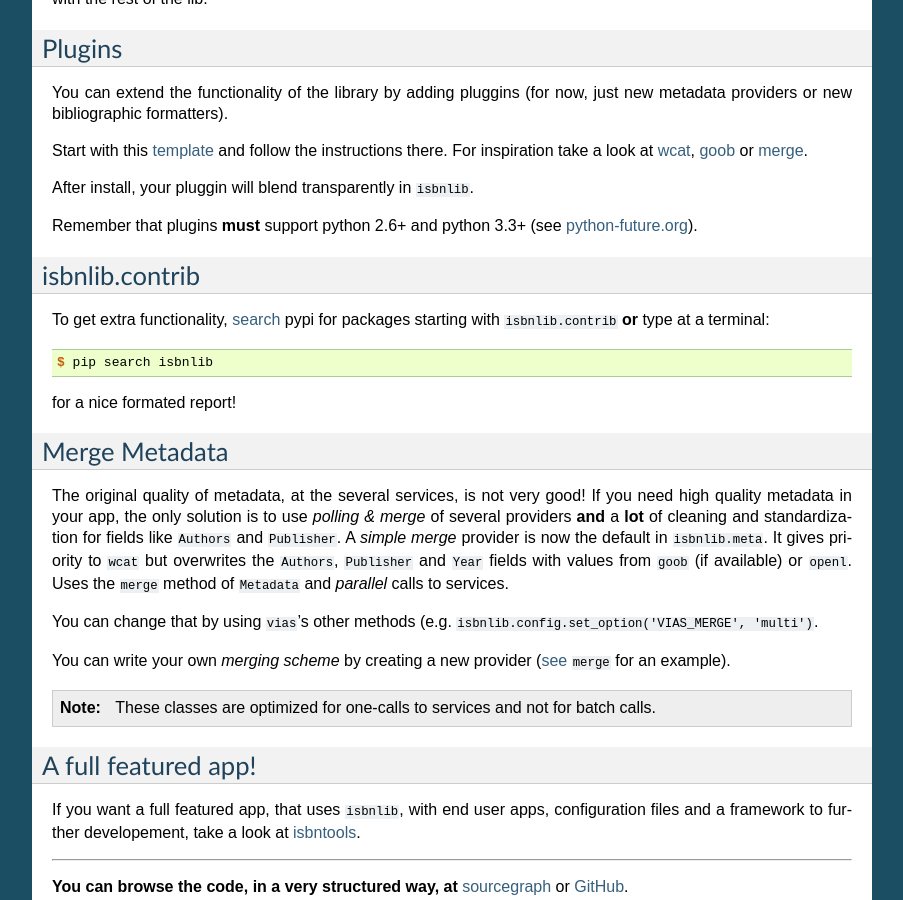
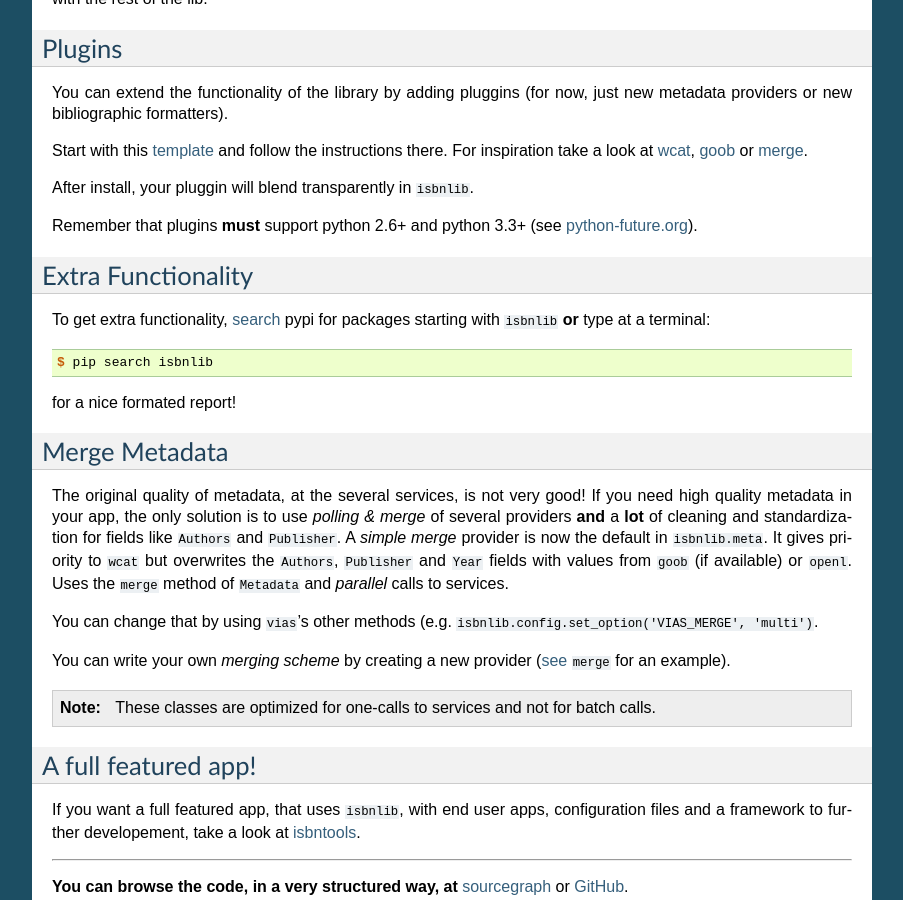
Before and after one commit to rysto3/isbnlib, a Sphinx documentation site: the page built from docs/devs.rst, in a window 1280 px wide and 900 px high, scrolled down 3280 px. Shown: the whole window, without its empty margins (198-1101 px from the left). Built offline with Sphinx 7.4.7, drawn with Linux system fonts in a browser that asks for light colours; some of the changed text lies outside the part shown.

Commit message:
update docs

```diff
--- a/README.rst
+++ b/README.rst
@@ -318,10 +318,10 @@ Caveats
 
 
 
-isbnlib.contrib
----------------
+Extra Functionality
+-------------------
 
-To get extra functionality, search_ pypi for packages starting with ``isbnlib.contrib``
+To get extra functionality, search_ pypi for packages starting with ``isbnlib``
 **or** type at a terminal:
 
 .. code-block:: console
--- a/docs/devs.rst
+++ b/docs/devs.rst
@@ -216,10 +216,10 @@ Remember that plugins **must** support python 2.6+ and python 3.3+ (see python-f
 
 
 
-isbnlib.contrib
----------------
+Extra Functionality
+-------------------
 
-To get extra functionality, search_ pypi for packages starting with ``isbnlib.contrib``
+To get extra functionality, search_ pypi for packages starting with ``isbnlib``
 **or** type at a terminal:
 
 .. code-block:: console
```
